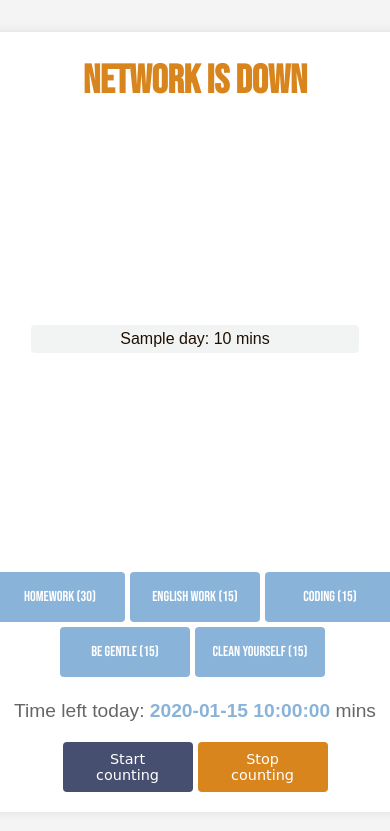
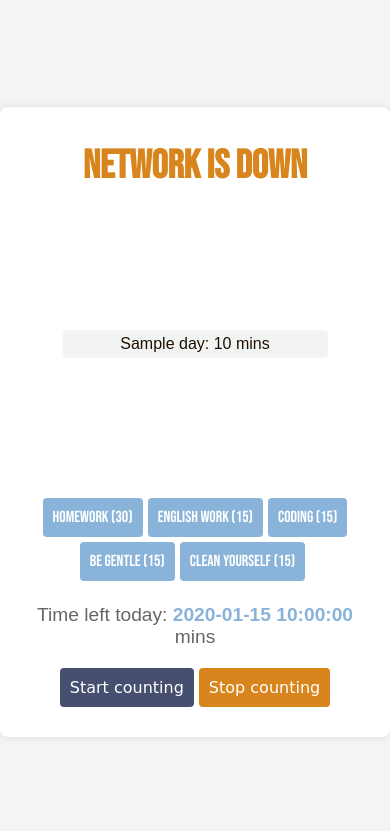
Before and after one commit to jacobmee/kid_control, a Flask app: template templates/index.html in a window 390 px wide. Shown: the top 831 px of the page. Run offline with Flask 3, Linux system fonts and the light colour scheme; the template is opened without the code that fills it: most values are stand-ins (such as "Sample title", 1, 10 or a date in 2020); parts of the project's set-up code (start-up, migrations or seed data) failed here and were passed over; some web fonts are replaced.

Commit message:
for mobile

```diff
--- a/templates/index.html
+++ b/templates/index.html
@@ -118,6 +118,19 @@
             font-size: 1.2em; /* Increased font size */
             margin-top: 3px; /* Adjust margin to move closer to the list */
         }
+        @media (max-width: 768px) {
+            .container {
+                height: 70vh; /* Reduced height */
+                padding: 20px; /* Add more padding for better spacing */
+                max-width: 90%; /* Reduce the width for smaller screens */
+            }
+            button {
+                width: 100%; /* Make buttons take full width */
+                height: auto; /* Adjust height dynamically */
+                padding: 10px; /* Add padding for better touch targets */
+                font-size: 1em; /* Adjust font size for readability */
+            }
+        }
     </style>
 </head>
 <body>
```
